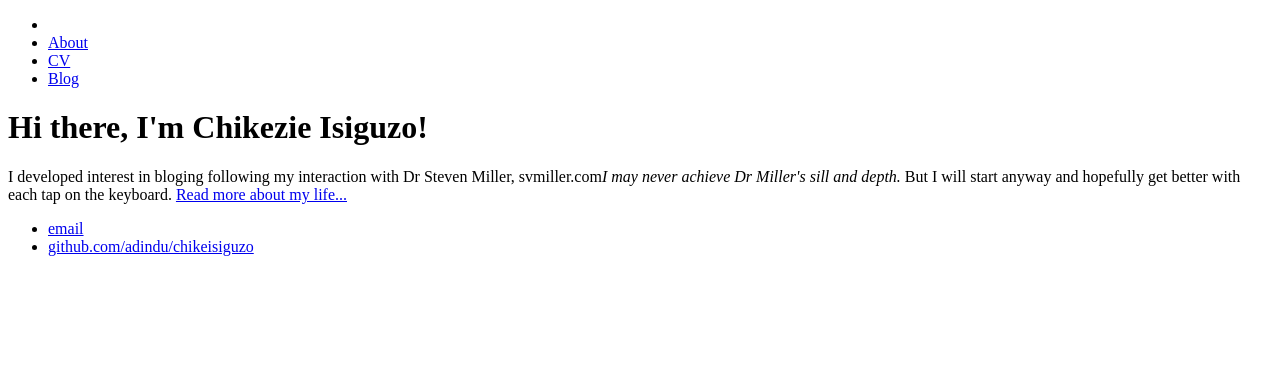
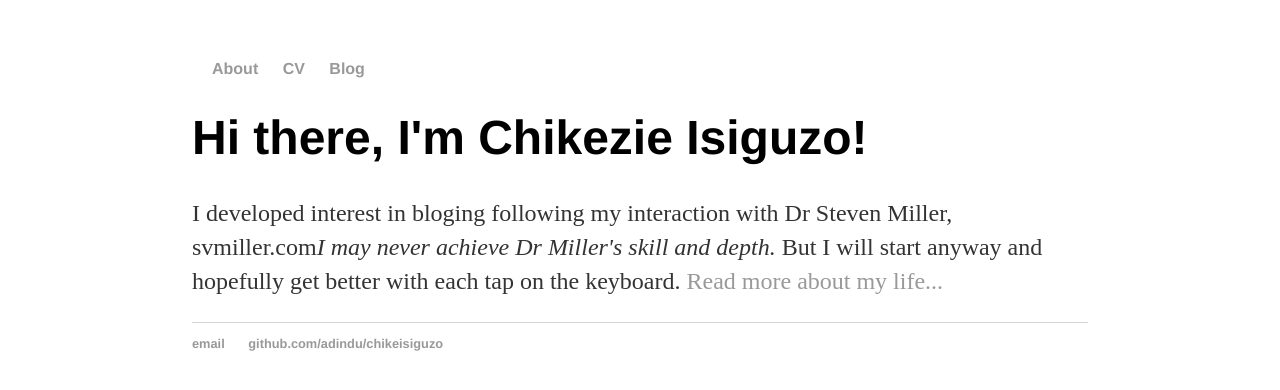
Before and after one commit to adindu/chikeisiguzo.com, a plain HTML site: page index.html in a window 1280 px wide. Drawn offline with Linux system fonts and the light colour scheme.

Commit message:
Update index.html

```diff
--- a/index.html
+++ b/index.html
@@ -2,6 +2,8 @@
 <html>
         </head>
             <title>Chikezie Isiguzo, Policy Researcher</title>
+	    <!-- link to main stylesheet -->
+	    <link rel="stylesheet" type="text/css" href="/css/main.css">
         </head>
         <body>
             <nav>
@@ -15,7 +17,7 @@
 		        <div class="container">
     		    <div class="blurb">
         		        <h1>Hi there, I'm Chikezie Isiguzo!</h1>
-                                <p>I developed interest in bloging following my interaction with Dr Steven Miller, svmiller.com<em>I may never achieve Dr Miller's sill and depth.
+                                <p>I developed interest in bloging following my interaction with Dr Steven Miller, svmiller.com<em>I may never achieve Dr Miller's skill and depth.
                                   </em> But I will start anyway and hopefully get better with each tap on the keyboard. <a href="/about">Read more about my life...</a></p>
              </div><!-- /.blurb -->
 		         </div><!-- /.container -->
```
